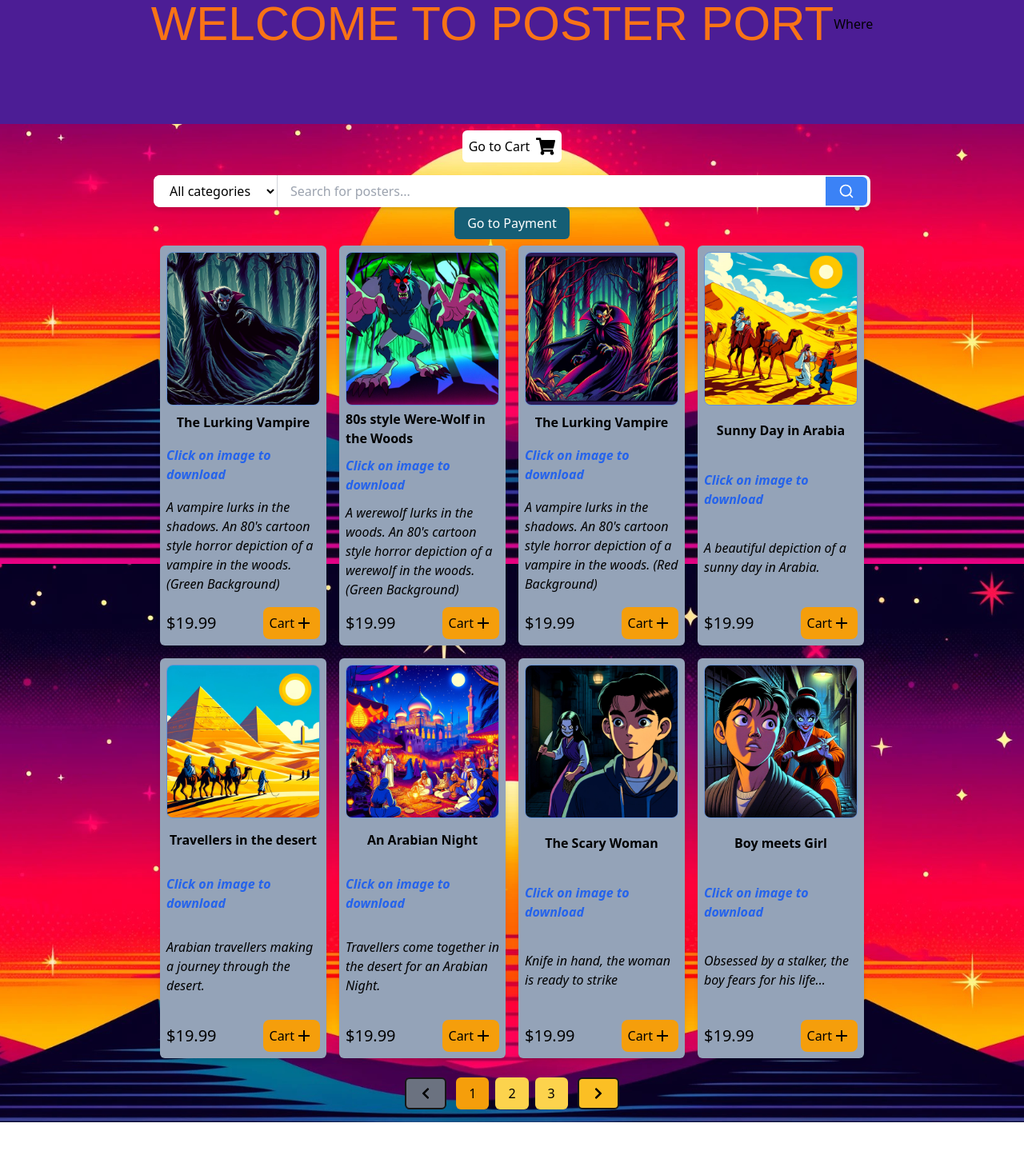
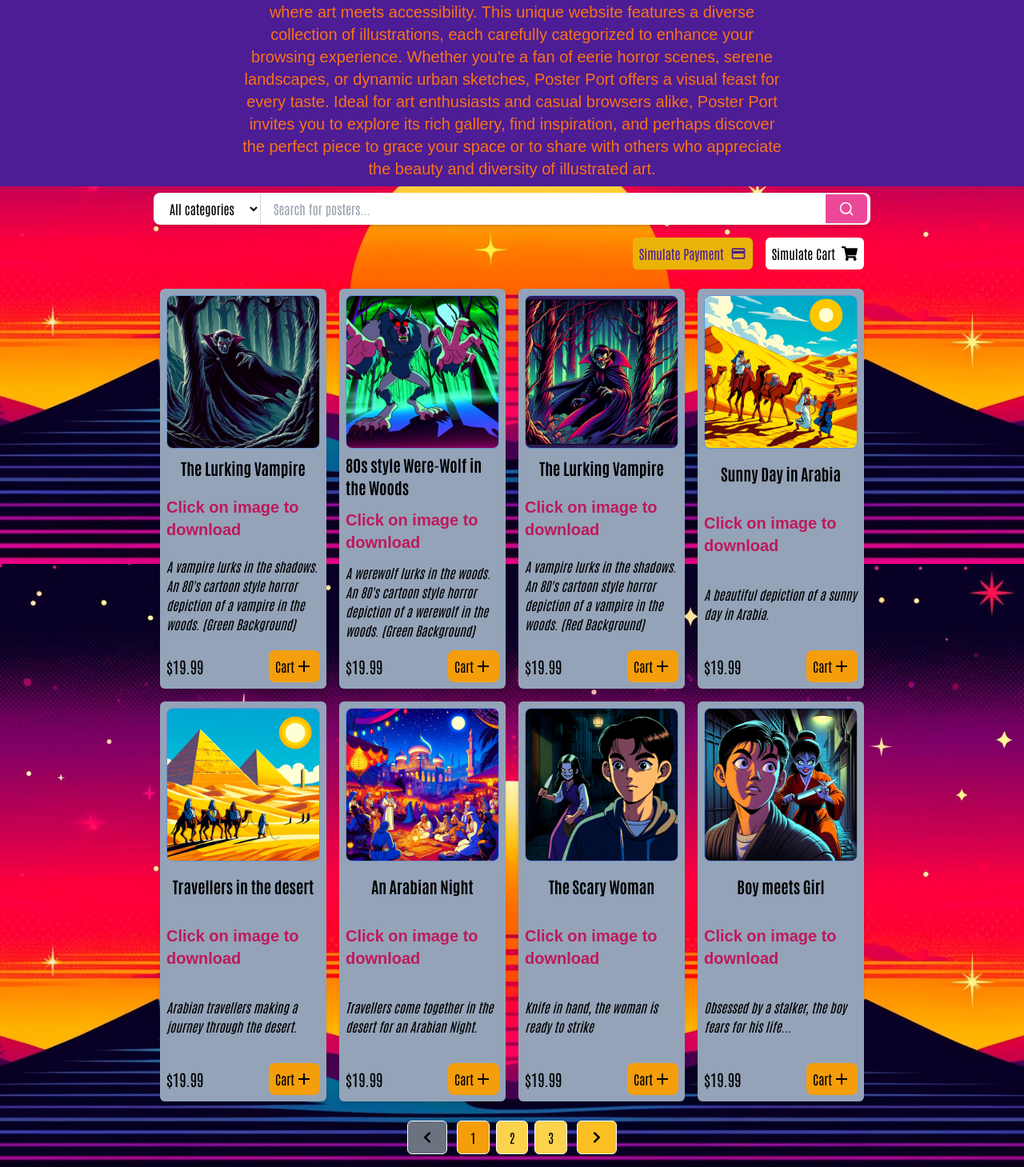
Before and after one commit to shino022/PosterPort_cicd, a React (Vite) app in the folder client/: page / in a window 1280 px wide. Shown: the part 95-1554 px from the top of the page at 80% size. Before the commit the page ends 1498 px from the top, so only its background shows below. Built offline with nearby package versions, Linux system fonts and the light colour scheme; a web font is replaced by a local one.

Commit message:
Updated responsiveness for search bar and fixed validation for cvv input field

```diff
--- a/client/index.html
+++ b/client/index.html
@@ -5,7 +5,7 @@
   <meta charset="UTF-8" />
   <link rel="icon" type="image/svg+xml" href="/vite.svg" />
   <meta name="viewport" content="width=device-width, initial-scale=1.0" />
-  <title>Vite + React</title>
+  <title>Poster Port</title>
 
 
 <body>
--- a/client/src/App.jsx
+++ b/client/src/App.jsx
@@ -5,6 +5,7 @@ import CartButton from "./components/CartButton";
 import Hero from "./components/Hero";
 import { useEffect, useState } from "react";
 import { FaChevronLeft, FaChevronRight } from "react-icons/fa";
+import { MdOutlinePayment } from "react-icons/md";
 import { Link } from "react-router-dom";
 
 export default function App() {
@@ -59,9 +60,9 @@ export default function App() {
   };
 
   return (
-    <div className="flex flex-col items-center min-h-screen">
+    <div className="flex flex-col items-center min-h-screen min-w-[350px]">
       <Hero />
-      <CartButton />
+
       <div className="flex flex-col items-center max-w-[70%] w-full mb-4">
         <SearchBar
           posters={posters}
@@ -72,12 +73,15 @@ export default function App() {
           setFilteredResults={setFilteredResults}
         />
 
-        <Link
-          to="/payment"
-          className="bg-cyan-800 text-white px-4 py-2 rounded-md"
-        >
-          Go to Payment
-        </Link>
+        <div className="my-2 flex w-full justify-end items-center">
+          <Link to="/payment">
+            <button className="flex gap-2 items-center bg-yellow-500 text-violet-900 rounded-md m-2 p-2 hover:scale-105">
+              Simulate Payment
+              <MdOutlinePayment className="text-xl"/>
+            </button>
+          </Link>
+          <CartButton />
+        </div>
         {found ? (
           <>
             <div className="grid grid-cols-1 sm:grid-cols-2 lg:grid-cols-4 items-center justify-center gap-4 px-2 py-2">
@@ -94,8 +98,9 @@ export default function App() {
             </div>
             <div className="flex justify-center mt-4">
               <button
-                className={`px-4 py-2 mx-2 text-black rounded-md border-2 border-neutral-900 ${currentPage === 1 ? "bg-gray-500" : "bg-amber-400"
-                  }`}
+                className={`px-4 py-2 mx-2 text-black rounded-md border border-white ${
+                  currentPage === 1 ? "bg-gray-500" : "bg-amber-400"
+                }`}
                 onClick={handlePrevPage}
                 disabled={currentPage === 1}
               >
@@ -105,16 +110,18 @@ export default function App() {
               {Array.from({ length: totalPages }, (_, index) => (
                 <button
                   key={index + 1}
-                  className={`px-4 py-2 mx-1 text-black rounded-md ${currentPage === index + 1 ? "bg-amber-500" : "bg-amber-300"
-                    }`}
+                  className={`px-4 py-2 mx-1 text-black rounded-md border border-white ${
+                    currentPage === index + 1 ? "bg-amber-500" : "bg-amber-300"
+                  }`}
                   onClick={() => handlePageClick(index + 1)}
                 >
                   {index + 1}
                 </button>
               ))}
               <button
-                className={`px-4 py-2 mx-2 text-black rounded-md border-2 border-neutral-900 ${currentPage === totalPages ? "bg-gray-500" : "bg-amber-400"
-                  }`}
+                className={`px-4 py-2 mx-2 text-black rounded-md border border-white ${
+                  currentPage === totalPages ? "bg-gray-500" : "bg-amber-400"
+                }`}
                 onClick={handleNextPage}
                 disabled={currentPage === totalPages}
               >
@@ -123,7 +130,9 @@ export default function App() {
             </div>
           </>
         ) : (
-          <div className="text-3xl w-[300px] text-center rounded-md text-white py-2 bg-slate-700 m-auto">No results found</div>
+          <div className="text-3xl w-[300px] text-center rounded-md text-white py-2 bg-slate-700 border-2 border-white m-auto">
+            No results found
+          </div>
         )}
       </div>
     </div>
--- a/client/src/components/Card.jsx
+++ b/client/src/components/Card.jsx
@@ -33,15 +33,15 @@ const Card = ({
   };
 
   return (
-    <div className="shadow-md rounded-md px-2 py-2 bg-slate-400 min-w-[200px] lg:min-w-[150px] h-[500px] flex flex-col">
+    <div className="shadow-md h-auto rounded-md px-2 py-2 bg-slate-400 min-w-[200px] lg:min-w-[150px] sm:h-[500px] flex flex-col">
       <img
         src={posterImg}
         alt={posterTitle}
         className="rounded-lg cursor-pointer hover:scale-105 border border-blue-500 border-opacity-50"
         onClick={() => setIsExpanded(true)}
       />
-      <h2 className="m-auto font-bold">{posterTitle}</h2>
-      <p className="italic m-auto font-bold text-blue-600">Click on image to download</p>
+      <h2 className="text-xl m-auto font-bold">{posterTitle}</h2>
+      <p className="text-xl m-auto font-bold text-pink-700 font-jersey">Click on image to download</p>
       <p className="italic m-auto">{posterDescription}</p>
 
       <div className="flex justify-between items-center mt-auto">
--- a/client/src/components/CartButton.jsx
+++ b/client/src/components/CartButton.jsx
@@ -2,9 +2,9 @@ import { FaShoppingCart } from "react-icons/fa";
 
 const CartButton = () => {
   return (
-    <button className="flex justify-center items-center gap-2 bg-white text-black m-2 rounded-md p-2 cursor-pointer">
-        Go to Cart
-        <FaShoppingCart className="text-2xl" />
+    <button className="flex justify-center items-center gap-2 bg-white text-black m-2 rounded-md p-2 cursor-pointer hover:scale-105">
+        Simulate Cart
+        <FaShoppingCart className="text-xl" />
     </button>
   )
 }
--- a/client/src/components/Hero.jsx
+++ b/client/src/components/Hero.jsx
@@ -1,8 +1,8 @@
 const Hero = () => {
   return (
-    <div className="flex flec-col items-center justify-center w-full bg-violet-900 h-[250px]">
-      <h1 className="text-6xl font-jersey text-orange-500">WELCOME TO POSTER PORT</h1>
-      <p>Where </p>
+    <div className="flex flex-col items-center justify-center w-full bg-violet-900 max-h-[500px] py-2">
+      <h1 className="text-6xl text-center font-jersey text-orange-500">WELCOME TO POSTER PORT</h1>
+      <p className="hidden sm:block sm:mx-auto text-xl lg:mx-[300px] font-jersey text-orange-500 text-center">Dive into the vibrant world of Poster Port, a captivating online destination where art meets accessibility. This unique website features a diverse collection of illustrations, each carefully categorized to enhance your browsing experience. Whether you're a fan of eerie horror scenes, serene landscapes, or dynamic urban sketches, Poster Port offers a visual feast for every taste. Ideal for art enthusiasts and casual browsers alike, Poster Port invites you to explore its rich gallery, find inspiration, and perhaps discover the perfect piece to grace your space or to share with others who appreciate the beauty and diversity of illustrated art.</p>
     </div>
   )
 }
--- a/client/src/components/Payment.jsx
+++ b/client/src/components/Payment.jsx
@@ -47,6 +47,12 @@ const PaymentPage = () => {
     setValue("cardNumber", value, { shouldValidate: true });
   };
 
+  //func to format cvv
+  const formatCVV = (event) => {
+    let { value } = event.target;
+    value = value.replace(/\D/g, "");
+    setValue("cvv", value, { shouldValidate: true });
+  };
   return (
     <div className="flex items-center justify-center min-h-screen px-1">
       <div className="w-[500px] mx-auto p-4 bg-white rounded-lg shadow-md">
@@ -94,6 +100,7 @@ const PaymentPage = () => {
             <input
               id="cardnumber"
               type="text"
+              placeholder="1234-5678-9012-3456"
               {...register("cardNumber", {
                 required: "Card number is required",
                 validate: (value) => {
@@ -119,6 +126,7 @@ const PaymentPage = () => {
                 Card Type: {cardType.toUpperCase()}
               </span>
             )}
+
             <label
               htmlFor="cvv"
               className="block text-sm font-medium text-gray-700"
@@ -129,14 +137,16 @@ const PaymentPage = () => {
               id="cvv"
               type="text"
               maxLength={3}
+              placeholder="123"
               {...register("cvv", {
-                required: "3 digit CVV is required",
+                required: "3 digit CVV is required - must be numbers only",
                 maxLength: {
                   value: 3,
                   message: "CVV must be exactly 3 digits",
                 },
               })}
               className="block w-1/6 px-3 py-2 border border-gray-300 rounded-md shadow-sm focus:ring-indigo-500 focus:border-indigo-500 text-center"
+              onChange={formatCVV}
             />
             {errors.cvv && (
               <span className="text-red-500">{errors.cvv.message}</span>
--- a/client/src/components/SearchBar.jsx
+++ b/client/src/components/SearchBar.jsx
@@ -9,7 +9,7 @@ function SearchBar({ searchTerm, setSearchTerm, category, setCategory }) {
       <select
         value={category}
         onChange={(e) => setCategory(e.target.value)}
-        className="px-4 py-2 bg-white border-r border-gray-300 focus:outline-none rounded-l-lg"
+        className="hidden sm:block px-4 py-2 bg-white border-r border-gray-300 focus:outline-none rounded-l-lg"
       >
         <option>All categories</option>
         <option>Horror</option>
@@ -30,7 +30,7 @@ function SearchBar({ searchTerm, setSearchTerm, category, setCategory }) {
 
       <button
         type="submit"
-        className="px-4 py-2 bg-blue-500 text-white focus:outline-none flex items-center justify-center rounded-r-md"
+        className="px-4 py-2 bg-pink-500 text-white focus:outline-none flex items-center justify-center rounded-r-md"
       >
         <FiSearch className="h-5 w-5 " />
       </button>
--- a/client/src/index.css
+++ b/client/src/index.css
@@ -1,4 +1,5 @@
 @import url('https://fonts.googleapis.com/css2?family=Jersey+10&display=swap');
+@import url('https://fonts.googleapis.com/css2?family=Antonio:wght@100..700&display=swap');
 
 @tailwind base;
 @tailwind components;
@@ -13,3 +14,9 @@ body {
     margin: 0;
     overflow-y: scroll;
   }
+
+@layer base{
+  html{
+    font-family: 'Antonio', sans-serif;
+  }
+}
--- a/client/tailwind.config.js
+++ b/client/tailwind.config.js
@@ -9,6 +9,7 @@ export default {
     },
     fontFamily: {
       jersey: ['"Jersey 10"', 'sans-serif'],
+      antonio:['"Antonio"', 'sans-serif'],
     },
   },
   plugins: [],
```
